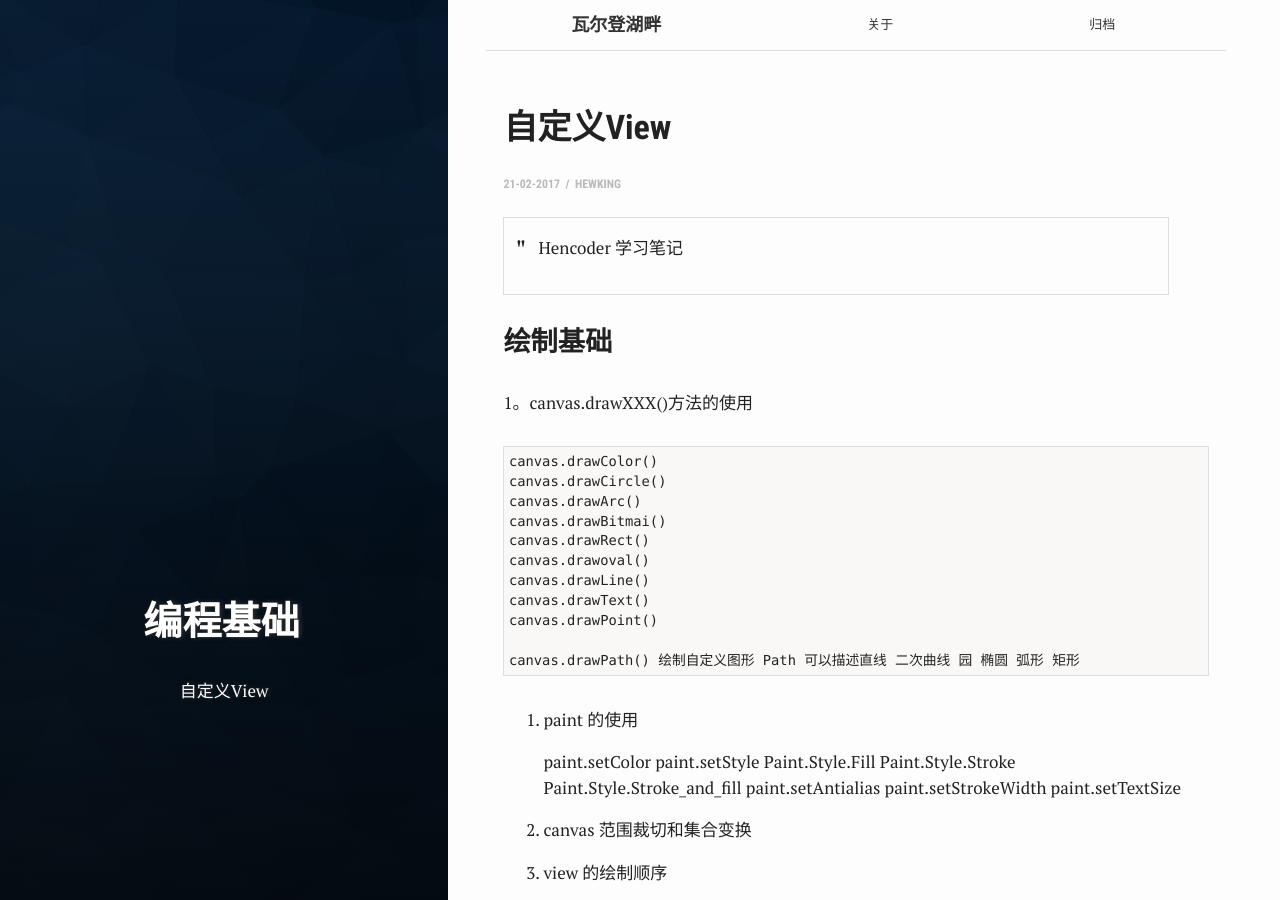
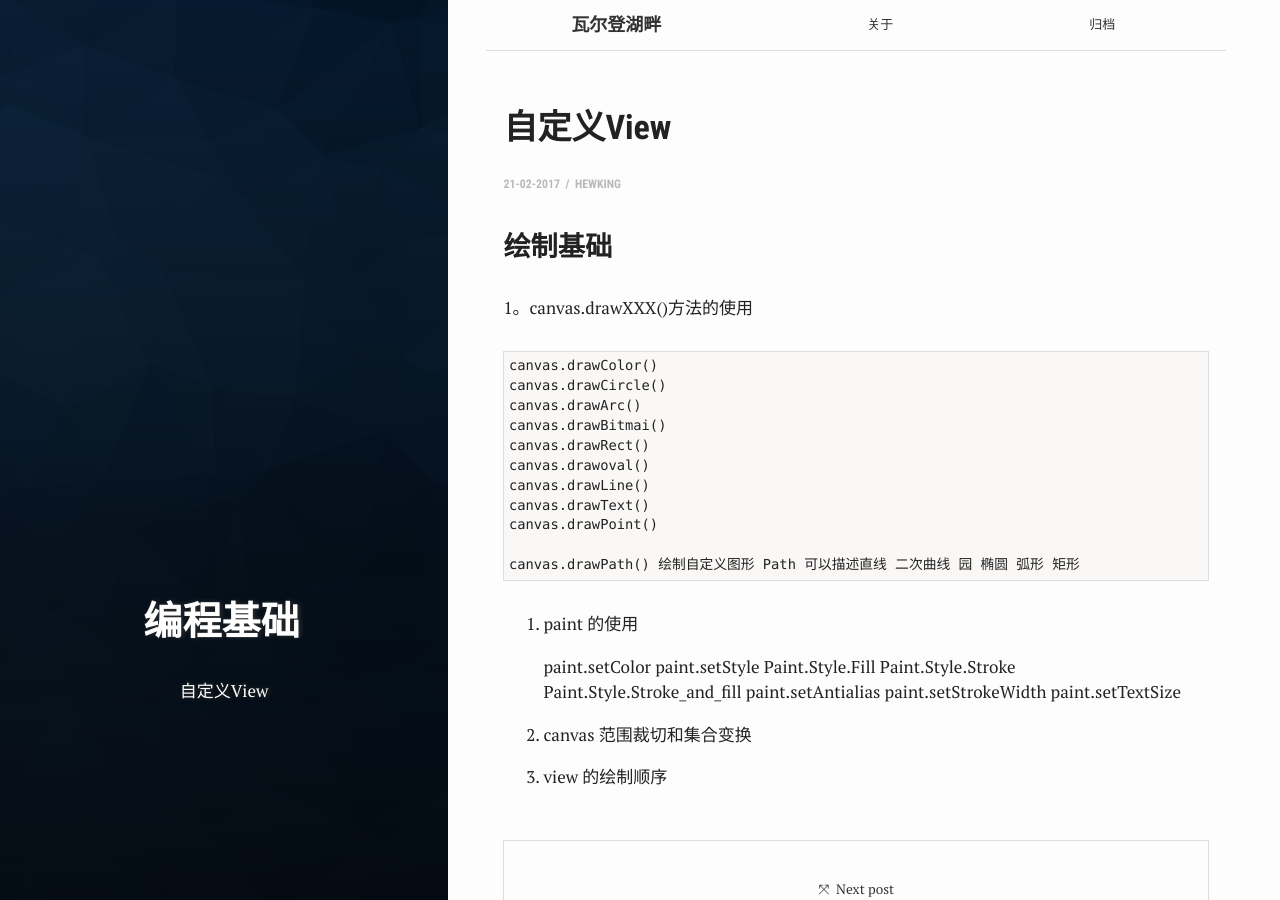
Before and after one commit to hewking/hewking.github.io, a Jekyll site: the page built from _posts/2018-01-18-自定义View.md, in a window 1280 px wide and 900 px high. Built offline with Jekyll 4.4.1, drawn with Linux system fonts in a browser that asks for light colours.

Commit message:
add some posts

```diff
--- a/_posts/2018-01-18-自定义View.md
+++ b/_posts/2018-01-18-自定义View.md
@@ -8,7 +8,6 @@ categories: posts
 tags: '编程基础'
 author: hewking
 ---
-> Hencoder 学习笔记
 
 ### 绘制基础
 
```
Also changed, not shown: _posts/2018-01-18-自定义View月相变化.md (+0 -2 lines).
